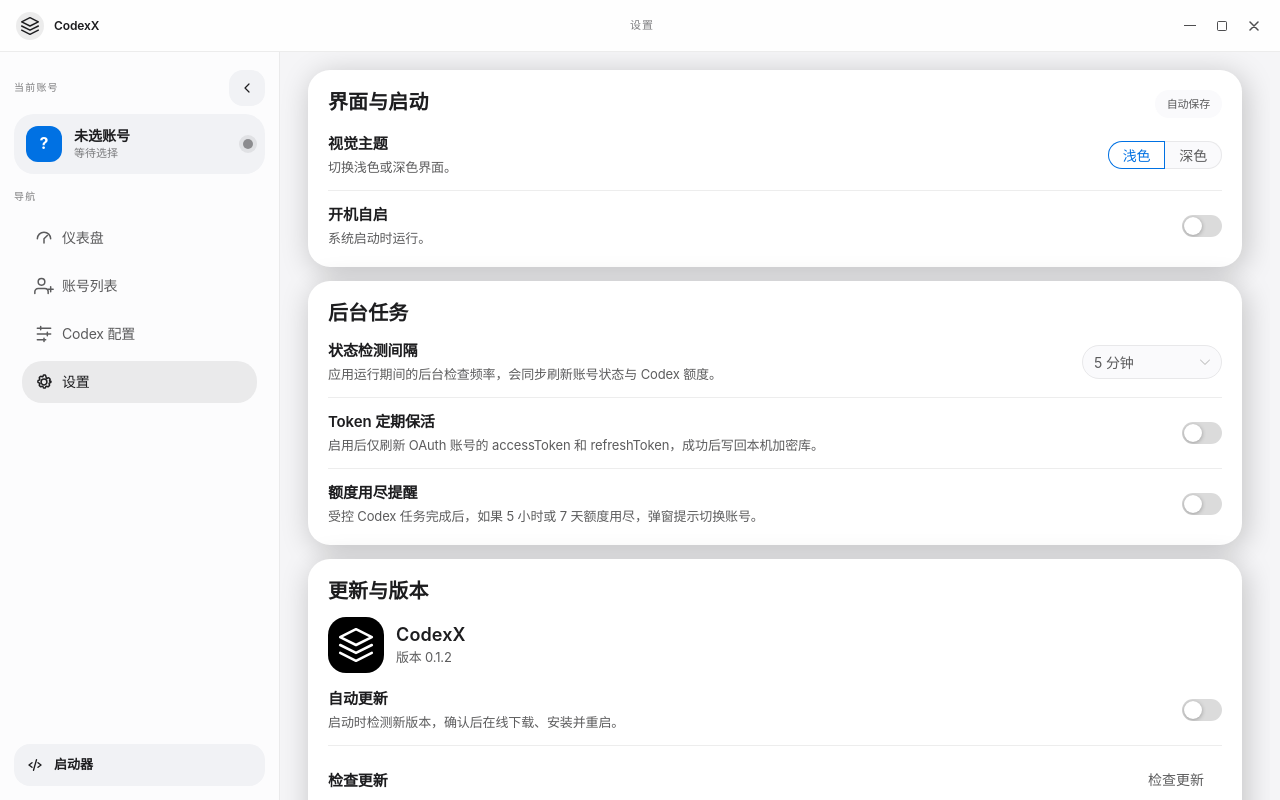
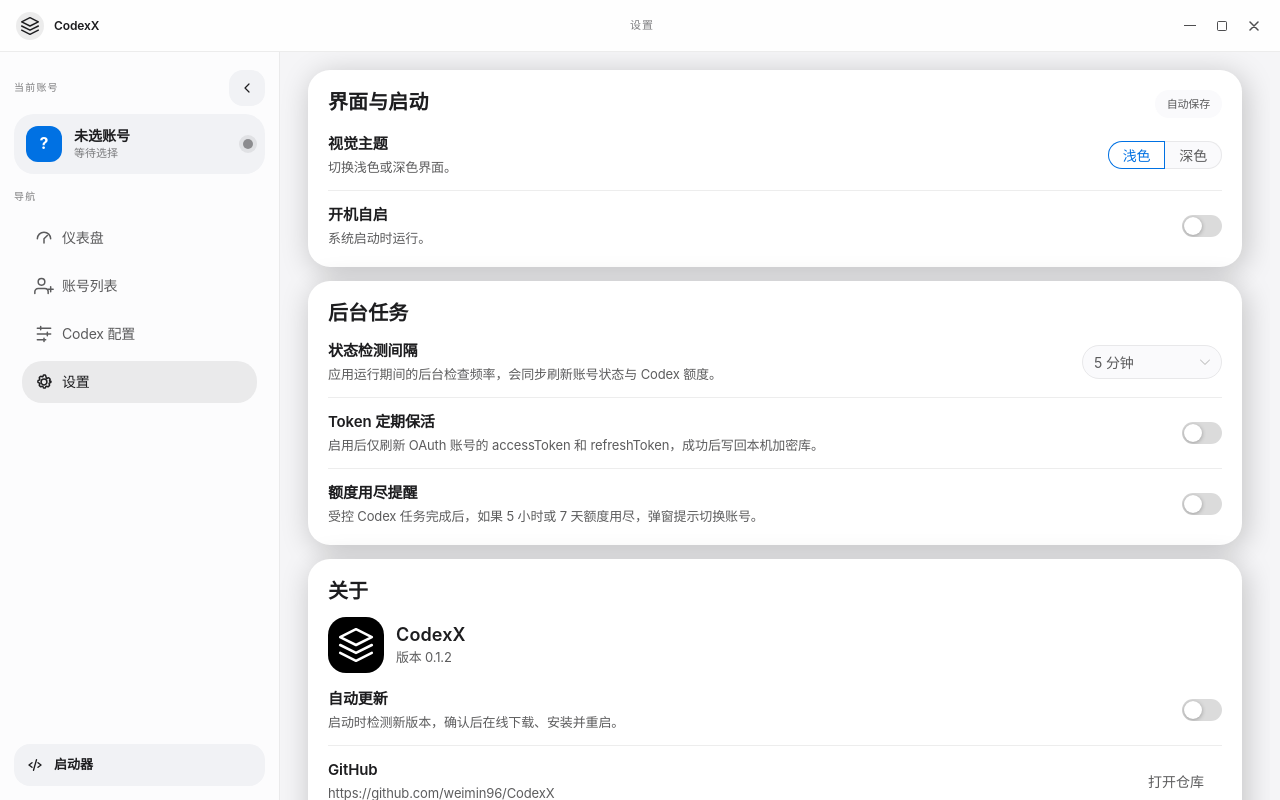
Before and after one commit to weimin96/CodexX, a Vue app: page /settings in a window 1280 px wide. Built offline with nearby package versions, Linux system fonts and the light colour scheme.

Commit message:
调整设置页关于信息

```diff
--- a/src/views/SettingsView.vue
+++ b/src/views/SettingsView.vue
@@ -88,7 +88,7 @@
     <section class="surface-panel">
       <div class="settings-section-head">
         <div>
-          <h2 class="panel-heading">更新与版本</h2>
+          <h2 class="panel-heading">关于</h2>
         </div>
       </div>
 
@@ -120,6 +120,16 @@
             :value="settingsStore.settings.auto_update_enabled === 'true'"
             @update:value="handleAutoUpdateChange"
           />
+        </div>
+
+        <div class="setting-item">
+          <div class="setting-copy">
+            <div class="setting-title">GitHub</div>
+            <div class="setting-description github-address">{{ githubRepositoryUrl }}</div>
+          </div>
+          <n-button secondary @click="handleOpenGitHub">
+            打开仓库
+          </n-button>
         </div>
 
         <div class="setting-item">
@@ -216,6 +226,7 @@
 const dialog = useDialog()
 const settingsStore = useSettingsStore()
 const appVersion = packageJson.version
+const githubRepositoryUrl = 'https://github.com/weimin96/CodexX'
 
 const autosaveState = ref<'idle' | 'saving' | 'saved' | 'error'>('idle')
 const checkingUpdate = ref(false)
@@ -399,6 +410,16 @@
 
 function showCurrentChangelogDialog() {
   showChangelogDialog(appVersion, currentVersionChangelog.value)
+}
+
+async function handleOpenGitHub() {
+  try {
+    const { open } = await import('@tauri-apps/plugin-shell')
+    await open(githubRepositoryUrl)
+  } catch (error) {
+    console.warn('打开 GitHub 地址失败', error)
+    window.open(githubRepositoryUrl, '_blank', 'noopener,noreferrer')
+  }
 }
 
 async function handleCheckUpdate() {
@@ -622,6 +643,10 @@
   color: var(--app-ink-secondary);
 }
 
+.github-address {
+  word-break: break-all;
+}
+
 @media (max-width: 640px) {
   .settings-section-head,
   .setting-item {
```
